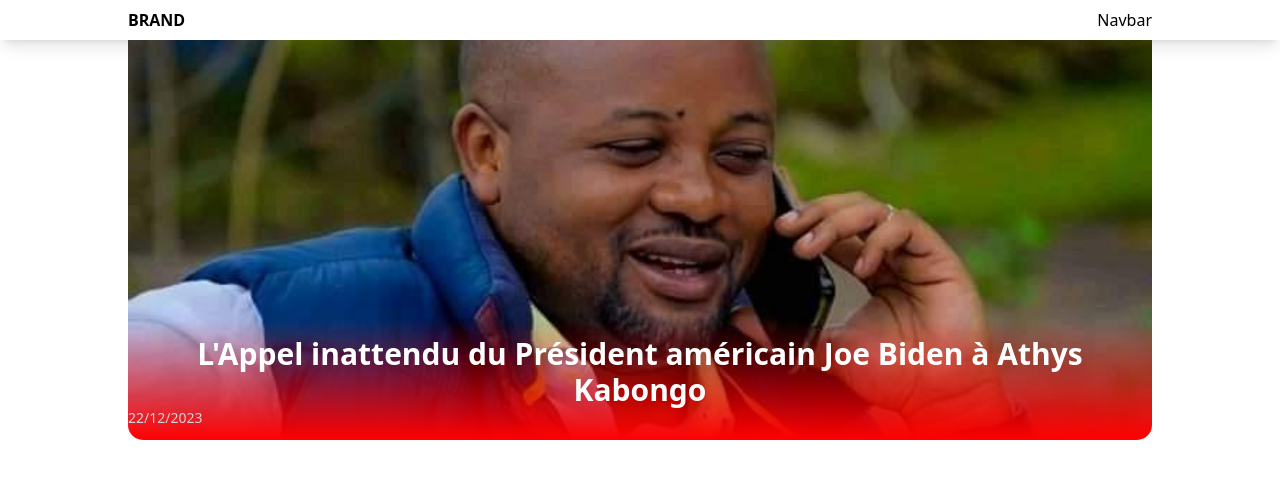
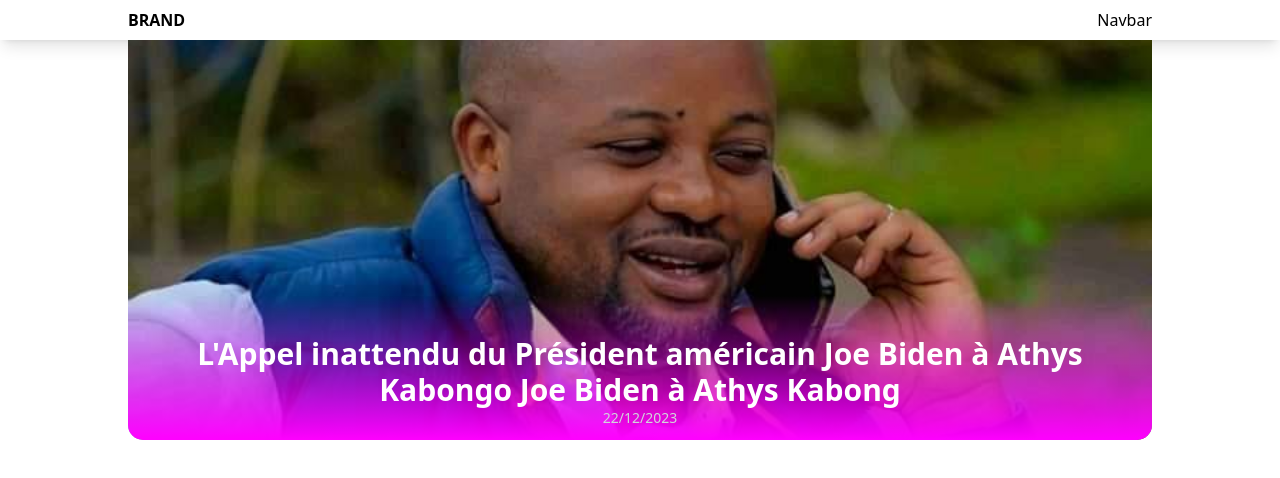
Before and after one commit to henocmusau/AkkForeverWebsite, a Next.js app: page / in a window 1280 px wide. Shown: the top 478 px of the page. Built offline with nearby package versions, Linux system fonts and the light colour scheme.

Commit message:
Modification de la section hero en stylisant le background du  texte plutot que la section entiere

```diff
--- /dev/null
+++ b/assets/index.js
@@ -0,0 +1,5 @@
+import akk from './akk.jpg'
+
+export {
+    akk,
+}
--- a/components/Hero.jsx
+++ b/components/Hero.jsx
@@ -1,25 +1,34 @@
 import React from 'react'
 import Image from 'next/image'
 
-import akk from '../assets/akk.jpg'
+import { akk } from '../assets'
 
 export default function Hero() {
+
   return (
     <>
       <section
-        className='max-w-screen-lg w-full min-h-[400px] mx-auto relative flex flex-col items-center justify-center'
+        className='max-w-screen-lg w-full min-h-[400px] bg-cover  mx-auto relative flex flex-col items-center justify-center'
         style={{
-          background: `linear-gradient(to bottom, transparent 70%, red), url(${akk.src}) no-repeat center`,
-          borderRadius: '0 0 15px 15px',
-          backgroundSize: 'cover'
+          background: `url(${akk.src}) no-repeat center`,
+          backgroundSize: 'cover',
+          borderRadius: '0 0 15px 15px'
+
         }}
       >
-        <header className='absolute bottom-3'>
+        <article className='absolute bottom-0 pb-3 pt-10 w-full flex flex-col items-center justify-center'
+          style={{
+            background: 'linear-gradient(to bottom, transparent, magenta)',
+            borderRadius: '0 0 15px 15px'
+          }}
+        >
           <h2
             className='text-2xl md:text-3xl w-full text-center text-white font-bold '
-          >L'Appel inattendu du Président américain Joe Biden à Athys Kabongo </h2>
-          <p className="text-gray-300 text-center md:text-left text-sm">22/12/2023</p>
-        </header>
+          >L'Appel inattendu du Président américain Joe Biden à Athys Kabongo Joe Biden à Athys Kabong</h2>
+          <p
+            className="text-gray-300 text-center md:text-left text-sm"
+          >22/12/2023</p>
+        </article>
       </section>
     </>
   )
--- /dev/null
+++ b/components/index.js
@@ -0,0 +1,9 @@
+import Header from './Header'
+import Hero from './Hero'
+import Navbar from './Navbar'
+
+export {
+    Navbar,
+    Hero,
+    Header,
+}
--- a/pages/index.js
+++ b/pages/index.js
@@ -3,10 +3,9 @@ import Image from 'next/image'
 import { Inter } from 'next/font/google'
 import styles from '@/styles/Home.module.css'
 
-import Header from '@/components/Header'
-import Hero from '@/components/Hero'
+import { Header, Hero } from '../components'
 
-// const inter = Inter({ subsets: ['latin'] })
+const inter = Inter({ subsets: ['latin'] })
 
 export default function Home() {
   return (
@@ -18,7 +17,7 @@ export default function Home() {
         <link rel="icon" href="/favicon.ico" />
       </Head>
       <Header />
-      <main className='min-h-screen max-w-full mx-auto flex flex-col align-center'>
+      <main className='min-h-screen max-w-full grow mx-auto flex flex-col align-center'>
         <Hero />
       </main>
     </>
--- a/styles/globals.css
+++ b/styles/globals.css
@@ -40,6 +40,10 @@
   --callout-border-rgb: 172, 175, 176;
   --card-rgb: 180, 185, 188;
   --card-border-rgb: 131, 134, 135;
+
+  /* OWN VARIABLES */
+
+  --primary-color: blue;
 }
 
 /*
```
